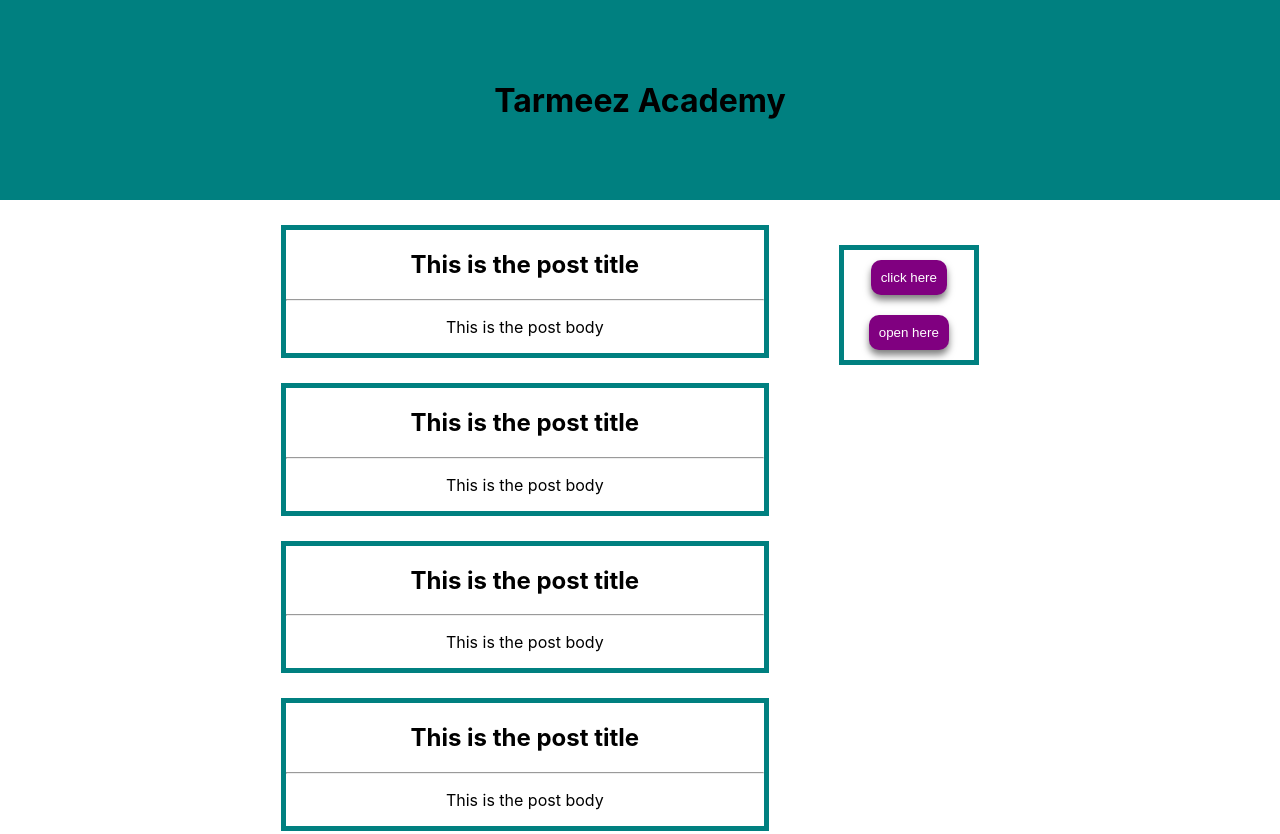
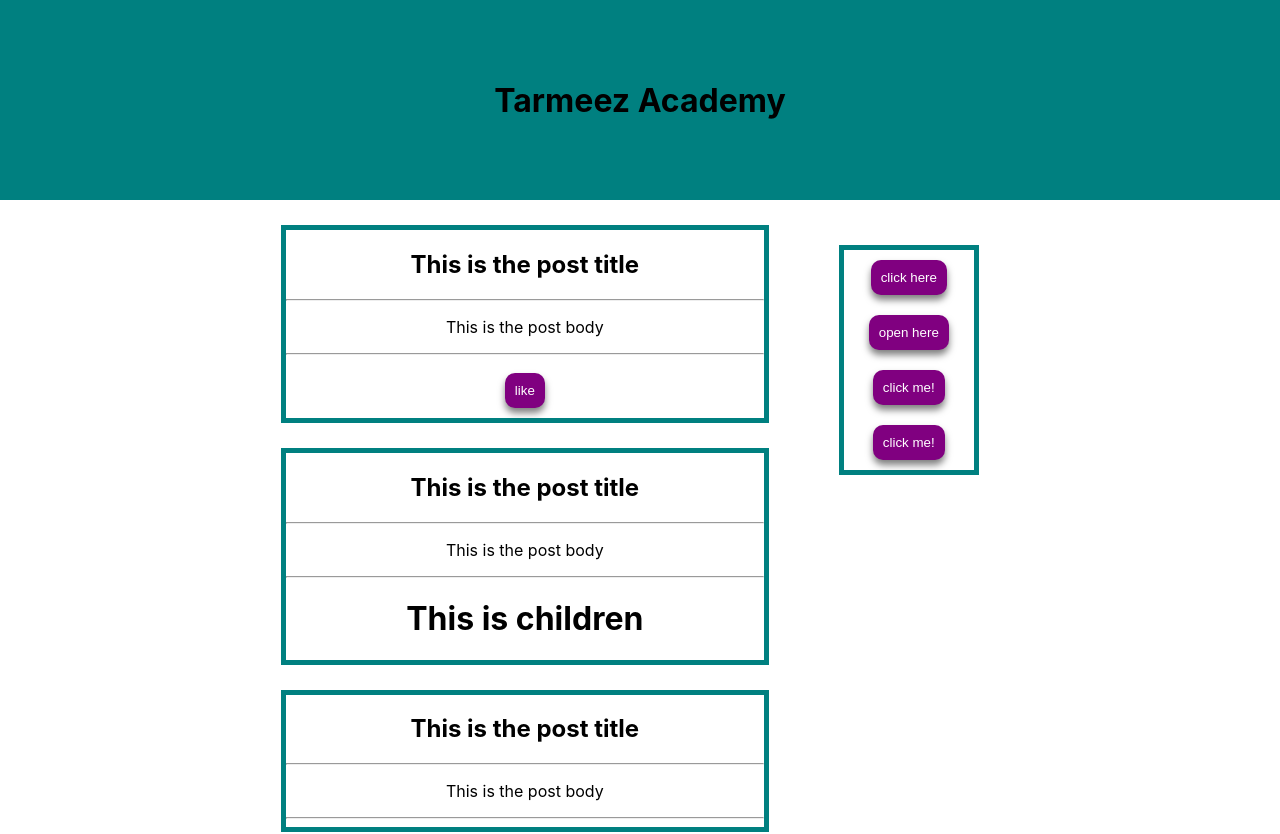
Before and after one commit to NoorAlden21/first-react-app, a React (Create React App) app: page / in a window 1280 px wide. Shown: the top 834 px of the page. Built offline with nearby package versions, Linux system fonts and the light colour scheme.

Commit message:
send jsx as a props

```diff
--- a/src/App.js
+++ b/src/App.js
@@ -3,6 +3,7 @@ import "./App.css";
 import Header from "./Header";
 import Post from "./Post";
 import SideMenu from "./SideMenu";
+import TagButton from "./TagButton";
 function App() {
   return (
     <div className="App">
@@ -17,8 +18,12 @@ function App() {
         >
           {/* Posts */}
           <div style={{ width: "70%" }}>
-            <Post />
-            <Post />
+            <Post>
+              <TagButton title="like" />
+            </Post>
+            <Post>
+              <h1>This is children</h1>
+            </Post>
             <Post />
             <Post />
             <Post />
--- a/src/Post.js
+++ b/src/Post.js
@@ -1,4 +1,4 @@
-export default function Post() {
+export default function Post({ children }) {
   return (
     <div
       style={{
@@ -9,6 +9,8 @@ export default function Post() {
       <h2>This is the post title</h2>
       <hr />
       <p>This is the post body</p>
+      <hr />
+      <div>{children}</div>
     </div>
   );
 }
--- a/src/SideMenu.js
+++ b/src/SideMenu.js
@@ -5,6 +5,8 @@ export default function SideMenu() {
     <div style={{ margin: "45px", border: "5px teal solid" }}>
       <TagButton title="click here" />
       <TagButton title="open here" />
+      <TagButton />
+      <TagButton />
     </div>
   );
 }
--- a/src/TagButton.js
+++ b/src/TagButton.js
@@ -1,4 +1,4 @@
 import "./TagButtonStyle.css";
-export default function TagButton({ title }) {
+export default function TagButton({ title = "click me!" }) {
   return <button className="tagButton">{title}</button>;
 }
```
